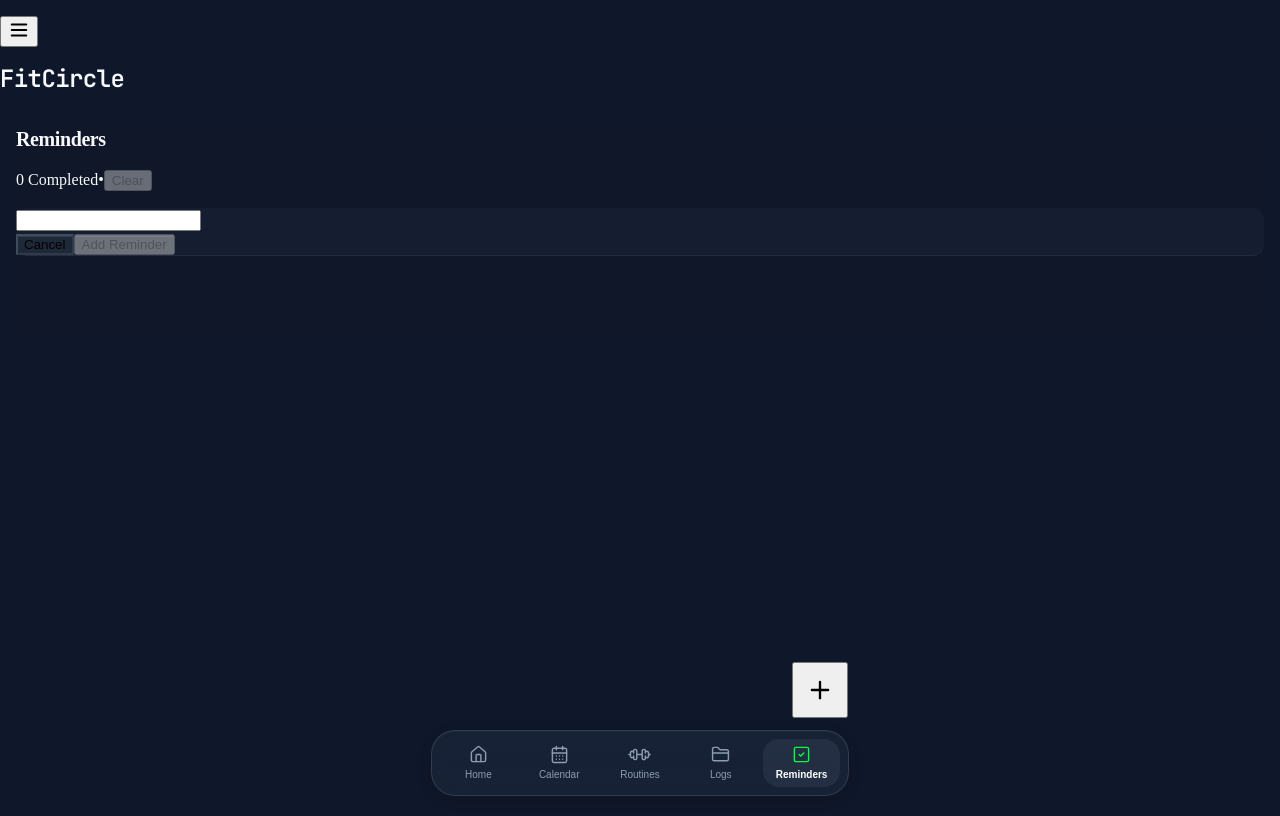
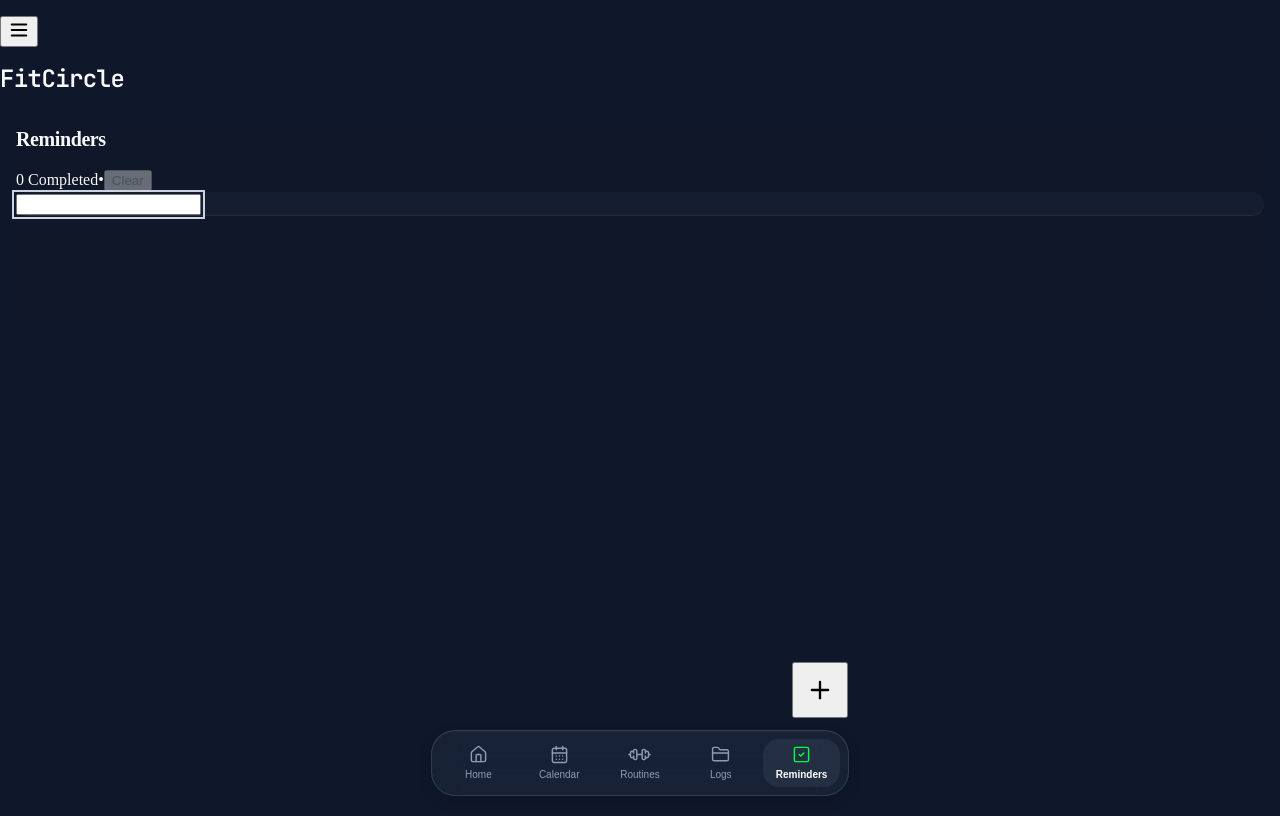
Before and after one commit to fullstackraven/FitCircle, a React (Vite) app in the folder client/: page /reminders in a window 1280 px wide. Both pictures are taken after a click on the button 820 px from the left and 690 px from the top of the page. Built offline with nearby package versions, Linux system fonts and the light colour scheme.

Commit message:
Align Home menu and streamline inline reminder entry

```diff
--- a/client/src/pages/home.tsx
+++ b/client/src/pages/home.tsx
@@ -210,7 +210,7 @@ export default function Home() {
     >
       {/* Header Section - Fixed */}
       <AppHeader>
-        <div className="relative text-center h-14 flex items-center justify-center max-w-md mx-auto w-[calc(100%-2rem)]">
+        <div className="relative text-center max-w-md mx-auto px-4 h-14 flex items-center justify-center">
           {/* Hamburger Menu Icon */}
           <button
             onClick={() => setIsSidebarOpen(true)}
--- a/client/src/pages/reminders.tsx
+++ b/client/src/pages/reminders.tsx
@@ -2,7 +2,7 @@ import { SidebarProfileCard } from '@/components/SidebarProfileCard';
 import { VersionLabel } from "@/components/VersionLabel";
 import { AppHeader } from "@/components/AppHeader";
 import { useState, useEffect, useRef } from 'react';
-import { createPortal } from 'react-dom';
+import { createPortal, flushSync } from 'react-dom';
 import { Button } from '@/components/ui/button';
 import { Dialog, DialogContent, DialogHeader, DialogTitle, DialogDescription, DialogFooter } from '@/components/ui/dialog';
 import { Plus, Check, MoreHorizontal, Edit3, Trash2, Menu, Settings, Calculator, CheckCircle } from 'lucide-react';
@@ -16,11 +16,15 @@ export default function RemindersPage() {
 
   const [showAddForm, setShowAddForm] = useState(false);
   const draftRef = useRef<HTMLFormElement>(null);
+  const draftInputRef = useRef<HTMLInputElement>(null);
   const headingRef = useRef<HTMLHeadingElement>(null);
   const scrollToNewest = useRef(false);
 
   useEffect(() => {
-    if (showAddForm) draftRef.current?.scrollIntoView({ block: 'nearest' });
+    if (showAddForm) {
+      draftInputRef.current?.focus({preventScroll: true});
+      draftRef.current?.scrollIntoView({ block: 'nearest' });
+    }
   }, [showAddForm]);
 
   useEffect(() => {
@@ -55,22 +59,26 @@ export default function RemindersPage() {
   const completedReminders = reminders.filter(r => r.completed).reverse();
 
 
+  const openDraft = () => {
+    // Mount and focus inside the tap gesture so iOS can open the keyboard.
+    flushSync(() => setShowAddForm(true));
+    draftInputRef.current?.focus({preventScroll: true});
+    draftRef.current?.scrollIntoView({block: 'nearest'});
+  };
+
+  const dismissDraft = () => {
+    setNewReminderText('');
+    setShowAddForm(false);
+  };
+
   const handleAddReminder = () => {
-    if (newReminderText.trim()) {
-      // Check if we need to insert at a specific position
-      const insertAfterIndexStr = localStorage.getItem('insertAfterIndex');
-      let insertAfterIndex: number | undefined;
-
-      if (insertAfterIndexStr !== null) {
-        insertAfterIndex = parseInt(insertAfterIndexStr);
-        localStorage.removeItem('insertAfterIndex'); // Clean up after use
-      }
-
-      addReminder(newReminderText.trim(), insertAfterIndex);
-      setNewReminderText('');
-      setShowAddForm(false);
-      scrollToNewest.current = true;
-    }
+    const text = newReminderText.trim();
+    if (!text) { dismissDraft(); return; }
+    addReminder(text);
+    setNewReminderText('');
+    setShowAddForm(true);
+    scrollToNewest.current = true;
+    draftInputRef.current?.focus({preventScroll: true});
   };
 
   const startEditing = (reminder: any) => {
@@ -125,17 +133,10 @@ export default function RemindersPage() {
       }
 
       if (openNewReminder) {
-        // Find the position of the edited reminder in the full reminders array
-        const editedReminderIndex = reminders.findIndex(r => r.id === editingId);
-        console.log('Edited reminder index:', editedReminderIndex, 'ID:', editingId);
         setEditingId(null);
         setEditText('');
-
-        // Set up state to add new reminder after the edited one
         setShowAddForm(true);
         setNewReminderText('');
-        // Store the position where we want to insert the new reminder
-        localStorage.setItem('insertAfterIndex', editedReminderIndex.toString());
       } else {
         setEditingId(null);
         setEditText('');
@@ -196,6 +197,27 @@ export default function RemindersPage() {
           </div>
         )}
 
+        {showAddForm ? (
+          <form ref={draftRef} aria-label="New reminder" onSubmit={event => { event.preventDefault(); handleAddReminder(); }} className="glass-row rounded-xl border border-slate-700/50 p-3 my-2">
+            <div className="flex items-center gap-3">
+              <span className="w-6 h-6 shrink-0 rounded-full border-2 border-slate-500" aria-hidden="true" />
+              <input ref={draftInputRef} aria-label="New reminder" enterKeyHint="next" autoComplete="off" value={newReminderText} onChange={event => {
+                const value = event.target.value;
+                setNewReminderText(value);
+                if (!value && newReminderText && !(event.nativeEvent as InputEvent).isComposing) setShowAddForm(false);
+              }} onBlur={() => { if (!newReminderText.trim()) dismissDraft(); }} onKeyDown={event => {
+                if (event.nativeEvent.isComposing || event.keyCode === 229) return;
+                if (event.key === 'Enter') { event.preventDefault(); handleAddReminder(); }
+                if (event.key === 'Escape' || ((event.key === 'Backspace' || event.key === 'Delete') && !newReminderText)) { event.preventDefault(); dismissDraft(); }
+              }} className="min-w-0 flex-1 min-h-11 bg-transparent text-base text-white outline-none focus-visible:ring-1 focus-visible:ring-green-400 rounded" />
+            </div>
+          </form>
+        ) : (
+          <button type="button" aria-label="Write a reminder" onClick={openDraft} className="glass-row w-full rounded-xl border border-slate-700/50 p-3 my-2 flex items-center gap-3 min-h-16 text-left text-slate-400">
+            <span className="w-6 h-6 shrink-0 rounded-full border-2 border-slate-500" aria-hidden="true" /><span>New reminder</span>
+          </button>
+        )}
+
         {reminders.length === 0 && !showAddForm ? (
           <div className="min-h-[40dvh] flex items-center justify-center text-slate-500 text-lg">No Reminders</div>
         ) : (
@@ -248,27 +270,13 @@ export default function RemindersPage() {
             ))}
           </ul>
         )}
-        {showAddForm && (
-          <form ref={draftRef} aria-label="New reminder" onSubmit={event => { event.preventDefault(); handleAddReminder(); }} className="glass-row rounded-xl border border-slate-700/50 p-3 mt-2">
-            <div className="flex items-center gap-3">
-              <span className="w-6 h-6 shrink-0 rounded-full border-2 border-slate-500" aria-hidden="true" />
-              <input aria-label="New reminder" value={newReminderText} onChange={event => setNewReminderText(event.target.value)} onKeyDown={event => {
-                if (event.key === 'Escape') { setNewReminderText(''); setShowAddForm(false); }
-              }} className="min-w-0 flex-1 min-h-11 bg-transparent text-base text-white outline-none focus-visible:ring-1 focus-visible:ring-green-400 rounded" />
-            </div>
-            <div className="flex justify-end gap-2 mt-2">
-              <Button type="button" variant="outline" onClick={() => { setNewReminderText(''); setShowAddForm(false); }}>Cancel</Button>
-              <Button type="submit" disabled={!newReminderText.trim()} className="bg-green-400 text-slate-950 hover:bg-green-300">Add Reminder</Button>
-            </div>
-          </form>
-        )}
         {completedReminders.length > 0 && !selectMode && (
           <button onClick={() => setSelectMode(true)} className="min-h-11 text-sm text-slate-400 hover:text-green-400 mt-2">Select completed</button>
         )}
       </div>
 
       {createPortal(
-        <button onClick={() => setShowAddForm(true)} aria-label="New Reminder" className="reminders-add-button rounded-full bg-green-400 text-slate-950 shadow-lg shadow-black/30 hover:bg-green-300 focus-visible:outline focus-visible:outline-2 focus-visible:outline-offset-4 focus-visible:outline-green-400">
+        <button onClick={openDraft} aria-label="New Reminder" className="reminders-add-button rounded-full bg-green-400 text-slate-950 shadow-lg shadow-black/30 hover:bg-green-300 focus-visible:outline focus-visible:outline-2 focus-visible:outline-offset-4 focus-visible:outline-green-400">
           <Plus size={28} aria-hidden="true" />
         </button>, document.body
       )}
```
Also changed, not shown: 3 other files (tests, documents, lock files or other folders).
